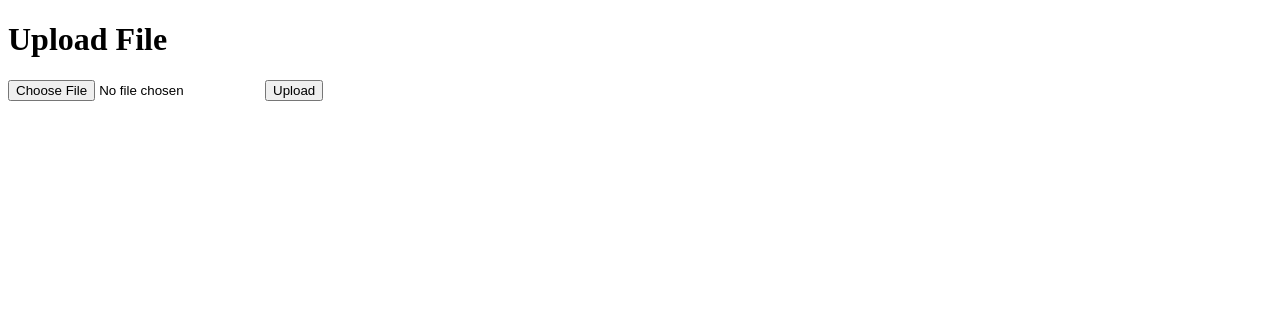
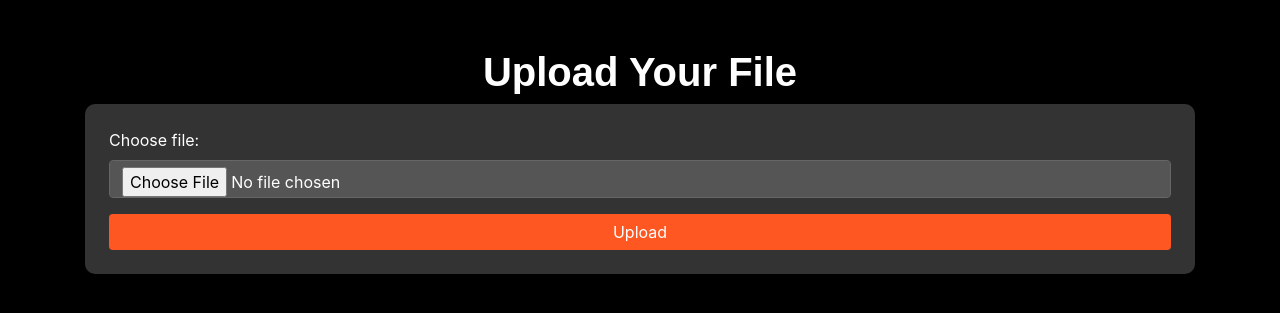
Before and after one commit to acaryatanaya/Python_EKS_EFS_RDS_Project, a Flask app: page / in a window 1280 px wide. Shown: the top 313 px of the page. Run offline with Flask 3, Linux system fonts and the light colour scheme; parts of the project's set-up code (start-up, migrations or seed data) failed here and were passed over; some libraries are stand-ins or nearby versions.

Commit message:
push efs file upload app to main branch

```diff
--- a/templates/index.html
+++ b/templates/index.html
@@ -1,7 +1,72 @@
 <!doctype html>
-<title>Upload File</title>
-<h1>Upload File</h1>
-<form action="/upload" method="post" enctype="multipart/form-data">
-  <input type="file" name="file">
-  <input type="submit" value="Upload">
-</form>
+<html lang="en">
+<head>
+    <meta charset="UTF-8">
+    <meta name="viewport" content="width=device-width, initial-scale=1.0">
+    <title>File Upload</title>
+    <!-- Bootstrap CSS -->
+    <link rel="stylesheet" href="https://maxcdn.bootstrapcdn.com/bootstrap/4.5.2/css/bootstrap.min.css">
+    <style>
+        body {
+            background-color: #000; /* Black background */
+            color: #fff; /* White text for contrast */
+        }
+        .card {
+            background-color: #333; /* Grey background for the card */
+            border: none;
+            border-radius: 10px;
+            color: #fff;
+        }
+        .form-control {
+            background-color: #555; /* Dark grey for input fields */
+            border: 1px solid #666;
+            color: #fff;
+        }
+        .form-control::placeholder {
+            color: #aaa;
+        }
+        .btn-primary {
+            background-color: #ff5722; /* Orange button */
+            border: none;
+        }
+        .btn-primary:hover {
+            background-color: #e64a19; /* Darker orange on hover */
+        }
+        .alert {
+            background-color: #444; /* Subtle alert background */
+            border: none;
+            color: #ff5722;
+        }
+        h1 {
+            font-family: 'Arial', sans-serif;
+            font-size: 2.5rem;
+            font-weight: bold;
+        }
+    </style>
+</head>
+<body>
+    <div class="container mt-5">
+        <h1 class="text-center">Upload Your File</h1>
+        <div class="card p-4 shadow-lg">
+            {% with messages = get_flashed_messages() %}
+            {% if messages %}
+                <div class="alert alert-success text-center" role="alert">
+                    {{ messages[0] }}
+                </div>
+            {% endif %}
+            {% endwith %}
+            <form action="/upload" method="post" enctype="multipart/form-data">
+                <div class="form-group">
+                    <label for="file">Choose file:</label>
+                    <input type="file" name="file" id="file" class="form-control" placeholder="Select a file to upload">
+                </div>
+                <button type="submit" class="btn btn-primary btn-block">Upload</button>
+            </form>
+        </div>
+    </div>
+    <!-- Bootstrap JS and dependencies -->
+    <script src="https://code.jquery.com/jquery-3.5.1.slim.min.js"></script>
+    <script src="https://cdn.jsdelivr.net/npm/@popperjs/core@2.9.3/dist/umd/popper.min.js"></script>
+    <script src="https://stackpath.bootstrapcdn.com/bootstrap/4.5.2/js/bootstrap.min.js"></script>
+</body>
+</html>
```
